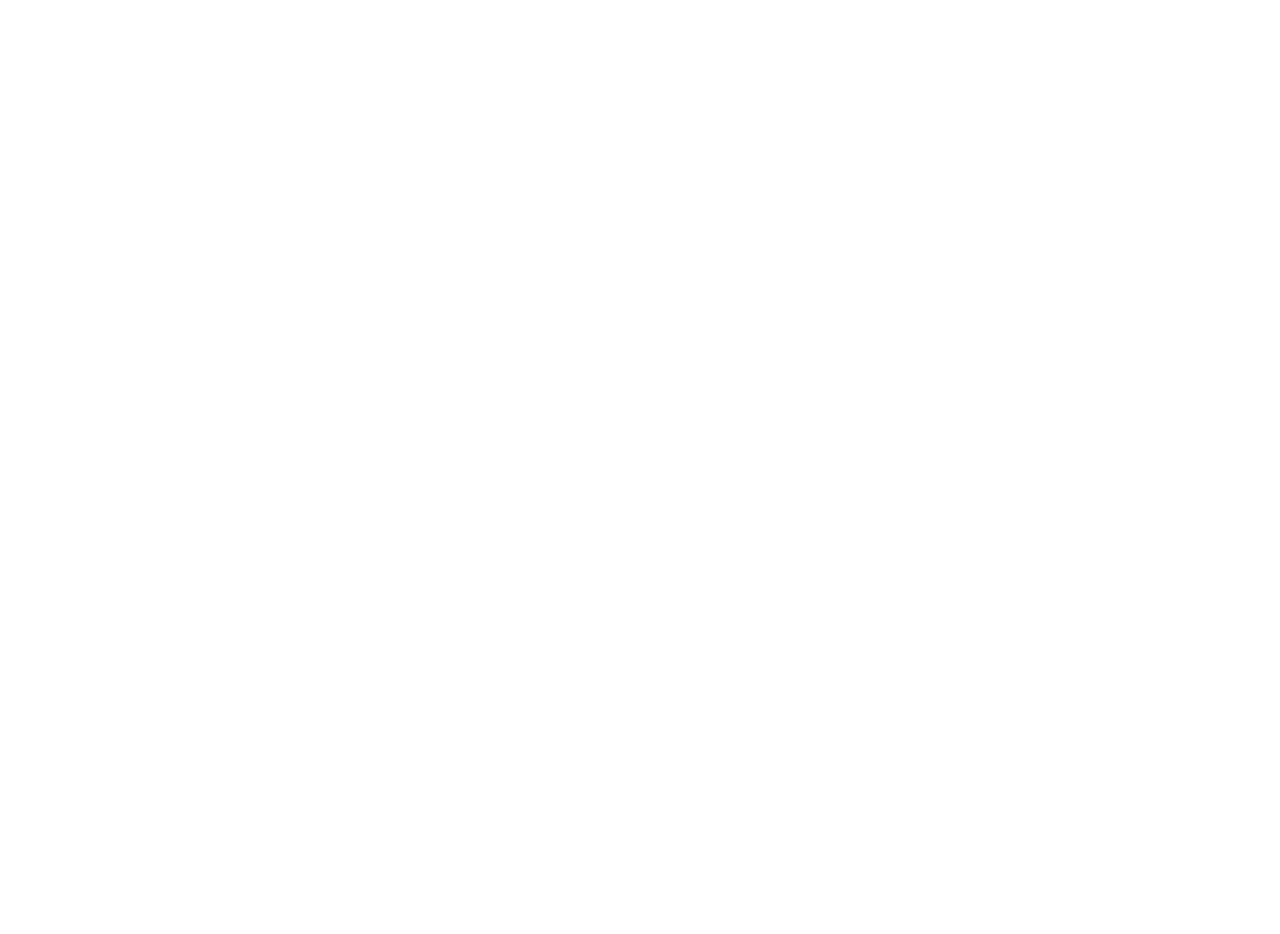
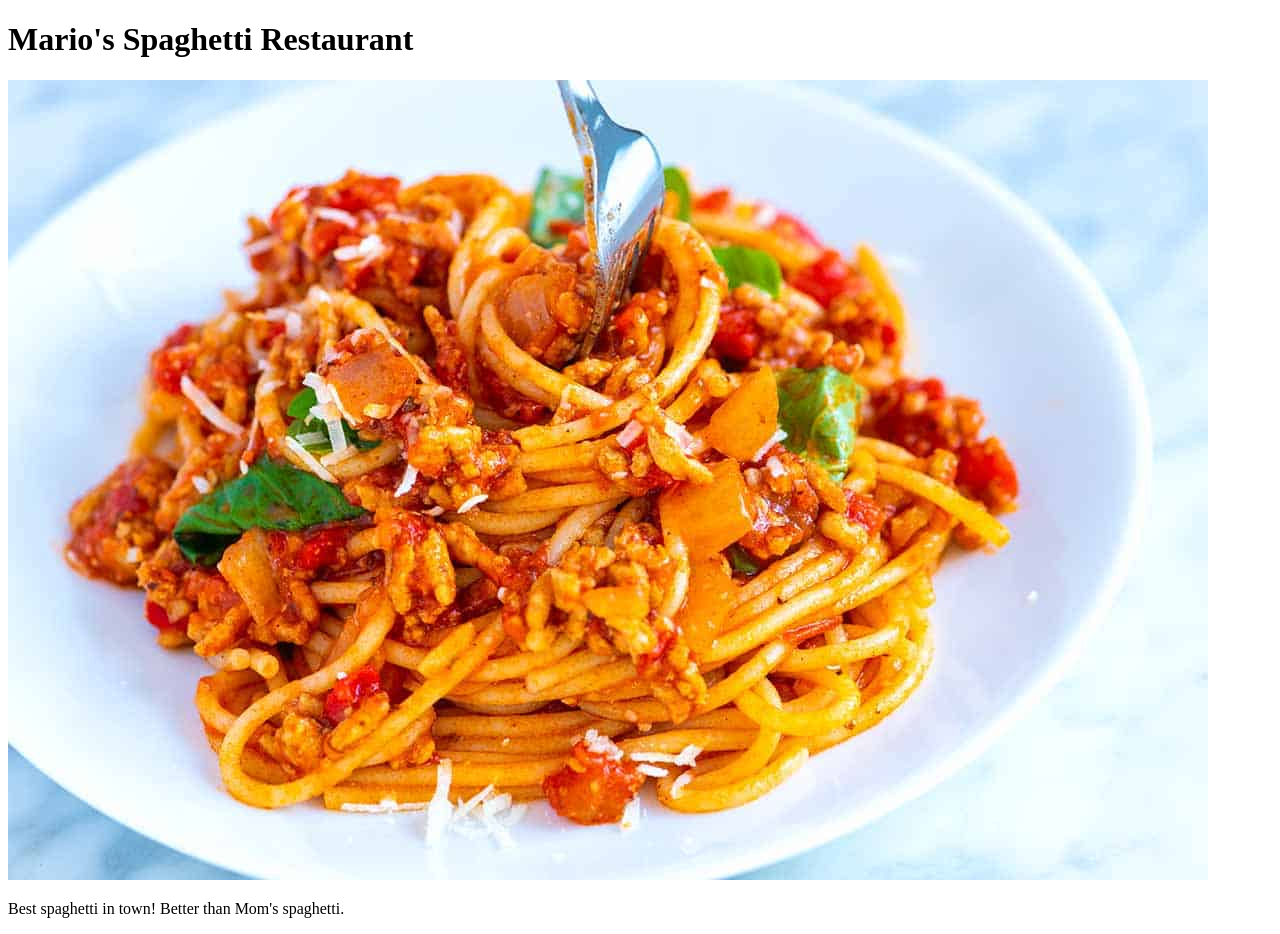
Before and after one commit to jegrieve/Odin_restaurant_app, a website built with webpack: page dist/index.html in a window 1280 px wide. Before the commit the page ends 800 px from the top, so only its background shows below. Built offline with nearby package versions, Linux system fonts and the light colour scheme.

Commit message:
add pageLoader module that renders homepage

```diff
--- a/src/index.js
+++ b/src/index.js
@@ -0,0 +1,3 @@
+// import your function
+import {pageLoad} from './pageLoad';
+pageLoad();
--- /dev/null
+++ b/src/pageLoad.js
@@ -0,0 +1,14 @@
+const pageLoad = () => {
+    const content = document.getElementById("content");
+    const pageTitle = document.createElement("h1");
+    pageTitle.innerText = "Mario's Spaghetti Restaurant";
+    content.appendChild(pageTitle);
+    const restImg = document.createElement("img")
+    restImg.src = "spaghetti.jpg"
+    content.appendChild(restImg);
+    const restInfo = document.createElement("p");
+    restInfo.innerText = "Best spaghetti in town! Better than Mom's spaghetti."
+    content.appendChild(restInfo);
+  };
+
+  export {pageLoad}
```
Also changed, not shown: dist/index.html, dist/main.js (added), dist/spaghetti.jpg (added).
